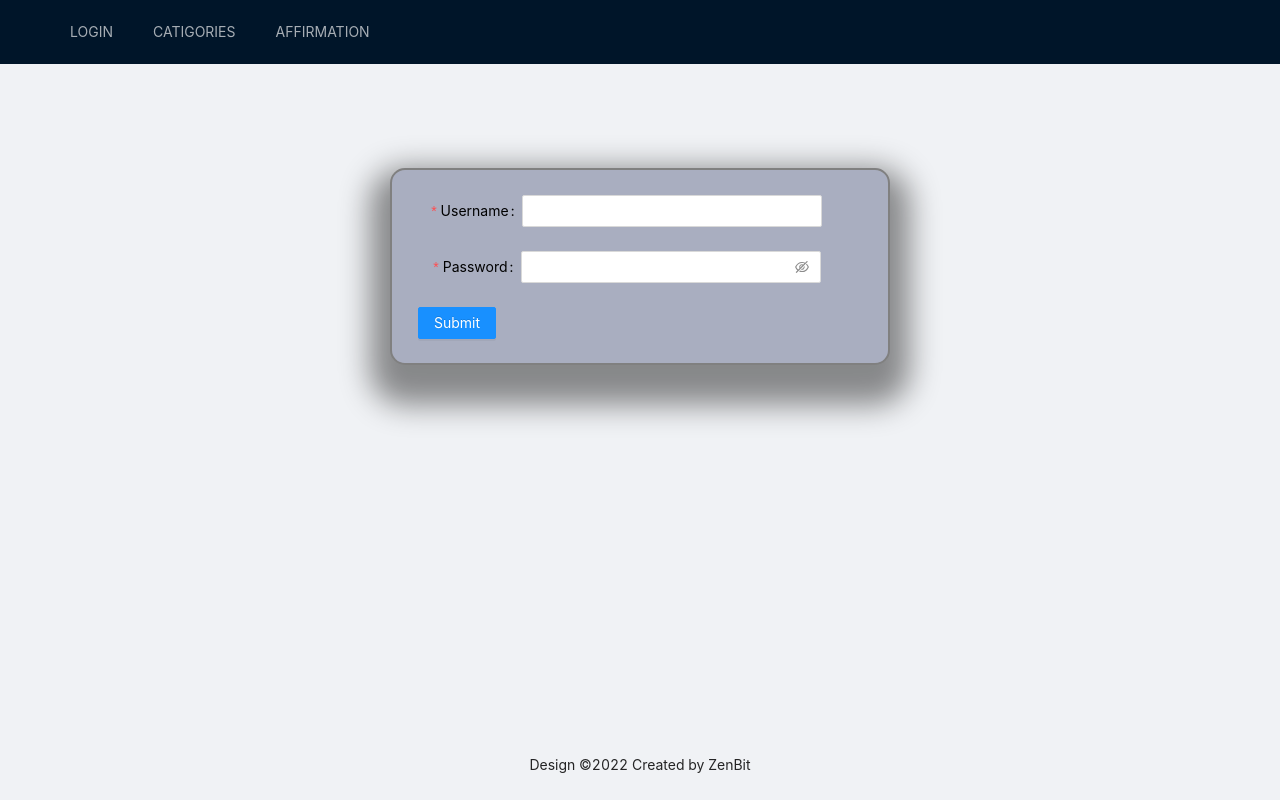
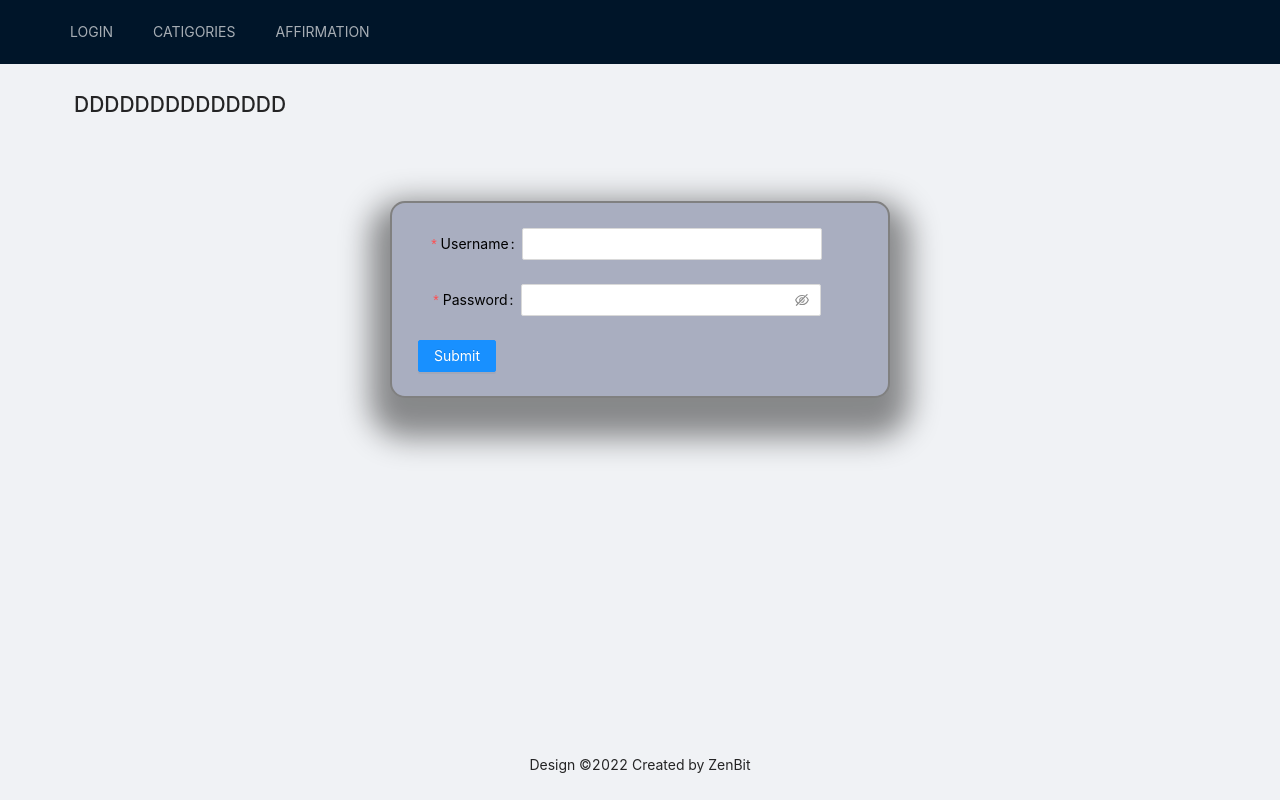
Before and after one commit to Misha-ZenBit/admin-panel, a React (Create React App) app: page / in a window 1280 px wide. Built offline with nearby package versions, Linux system fonts and the light colour scheme; the HTML template or start-up script is replaced by a standard one.

Commit message:
sdfsdfsdfdsdfsdfsdfsdfsdfs

```diff
--- a/src/pages/loginPage/LoginPage.tsx
+++ b/src/pages/loginPage/LoginPage.tsx
@@ -13,6 +13,7 @@ const LoginPage: React.FC = () => {
 
   return (
     <>
+      <h1>DDDDDDDDDDDDDD</h1>
       <StyledForm
         name="basic"
         labelCol={{ span: 8 }}
```
